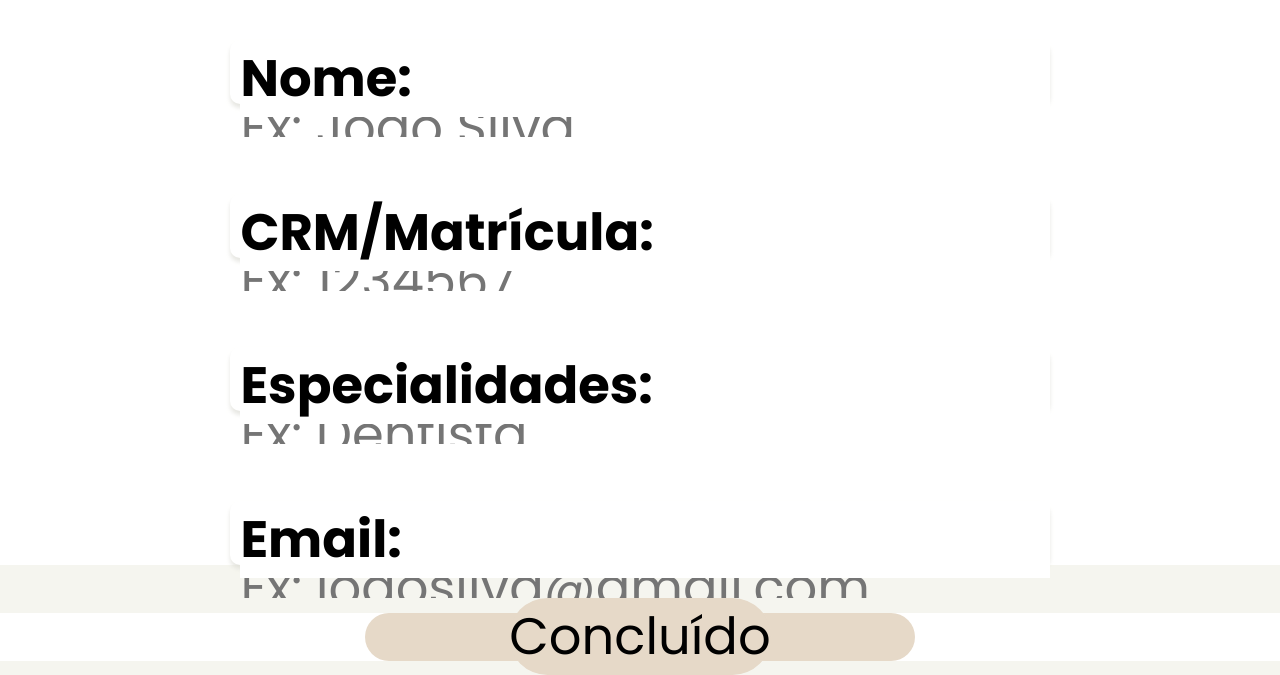
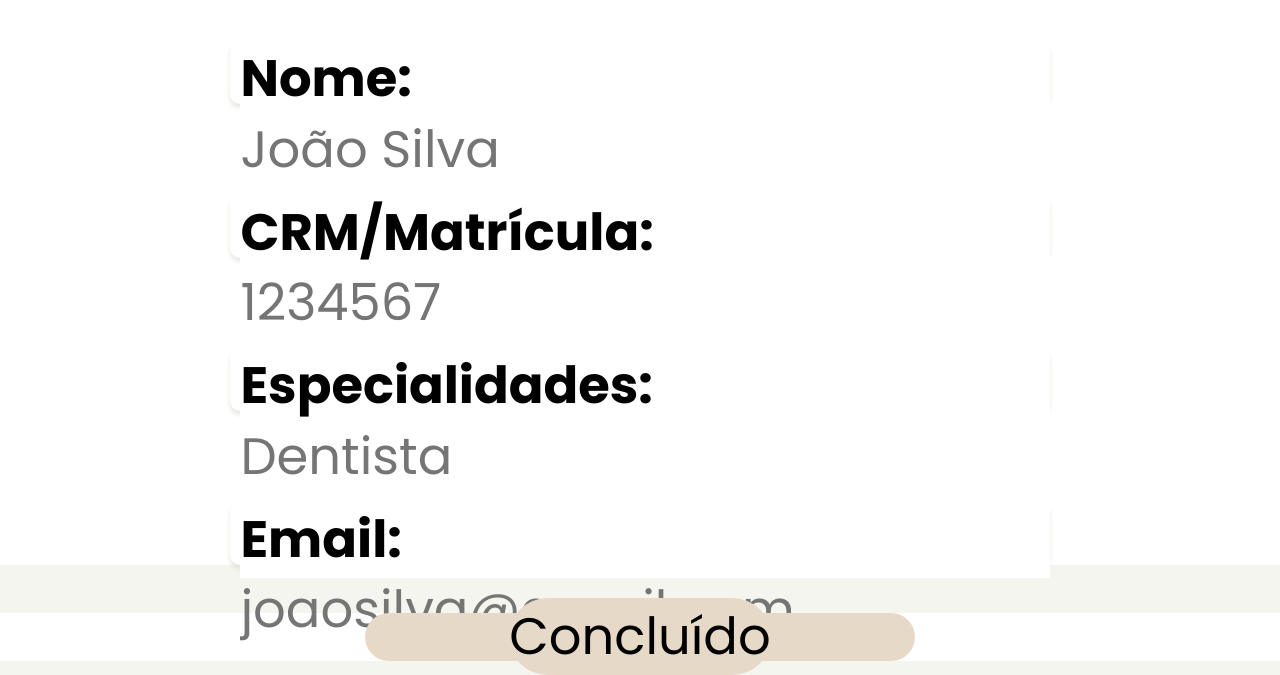
Before and after one commit to mhrdelara/primeiros-socorros, a website: page pages/tela-alterar-usuario.html in a window 1280 px wide. Shown: the part 650-1325 px from the top of the page. Drawn offline with Linux system fonts and the light colour scheme.

Commit message:
tela-alterar-usuario-modificado

```diff
--- a/assets/styles/tela-alterar-usuario/tela-alterar-usuario.css
+++ b/assets/styles/tela-alterar-usuario/tela-alterar-usuario.css
@@ -93,7 +93,7 @@ main {
 
 .input {
   font-size: 4vw;
-  height: 20px;
+  height: 5vw;
   border: none;
   background: none;
 }
--- a/pages/tela-alterar-usuario.html
+++ b/pages/tela-alterar-usuario.html
@@ -48,24 +48,24 @@
         <div class="dad-informations">
           <div class="informacoes">
             <h1>Nome:</h1>
-            <input type="text" placeholder="Ex: João Silva" class="input" />
+            <input type="text" placeholder="João Silva" class="input" />
           </div>
 
           <div class="informacoes">
             <h1>CRM/Matrícula:</h1>
-            <input type="text" placeholder="Ex: 1234567" class="input" />
+            <input type="text" placeholder="1234567" class="input" />
           </div>
 
           <div class="informacoes">
             <h1>Especialidades:</h1>
-            <input type="text" placeholder="Ex: Dentista" class="input" />
+            <input type="text" placeholder="Dentista" class="input" />
           </div>
 
           <div class="informacoes">
             <h1>Email:</h1>
             <input
-              type="text"
-              placeholder="Ex: joaosilva@gmail.com"
+              type="email"
+              placeholder="joaosilva@gmail.com"
               class="input"
             />
           </div>
```
